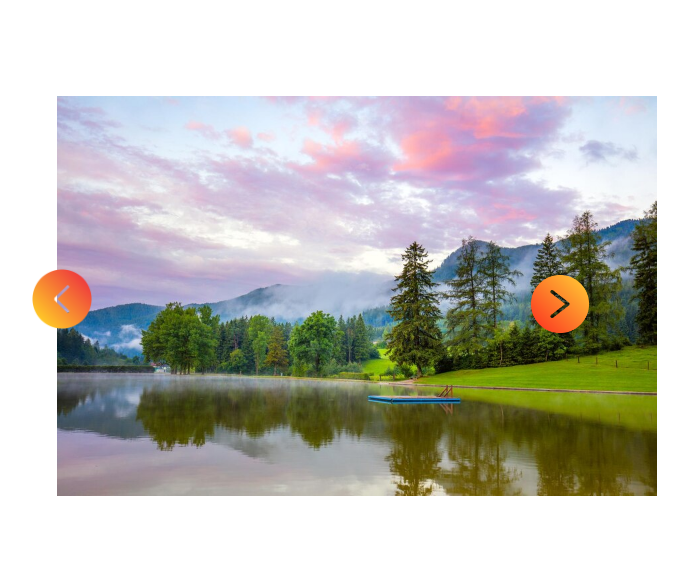
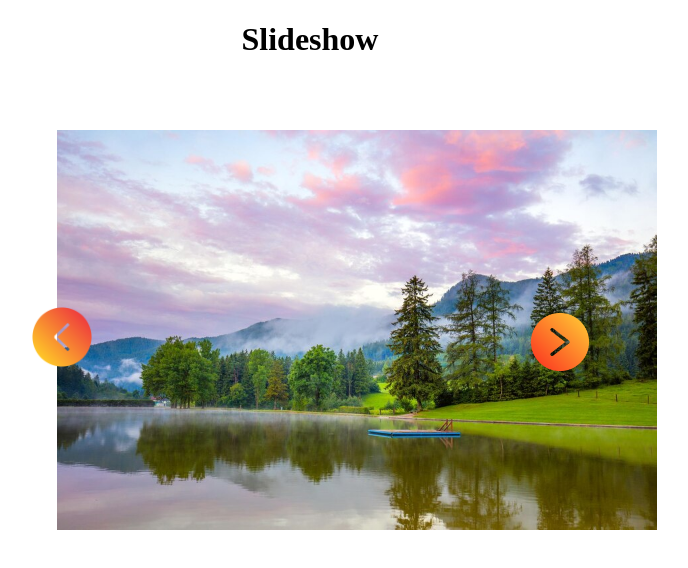
Before and after one commit to ritikshaingle-9/Slideshow, a plain HTML site: page index.html in a window 1280 px wide. Shown: the top 568 px of the page, without its empty margins (330-1018 px from the left). Drawn offline with Linux system fonts and the light colour scheme.

Commit message:
images adusted

```diff
--- a/index.html
+++ b/index.html
@@ -7,12 +7,19 @@
     <title>Slideshow</title>
 </head>
 <body>
+    <h1 class="textcenter">Slideshow</h1>
     <div class="container">
-        <img src="./images/img-1.jpg" alt="" class="img">
-        <img src="./images/next.png" alt="" class=" icon next">
-        <img src="./images/back.png" alt="" class=" icon prev">
+        <img src="./images/img-1.jpg" alt="" class="img" id="img-1">
+        <img src="./images/next.png" alt="" class=" icon next" onclick="next()">
+        <img src="./images/back.png" alt="" class=" icon prev" onclick="prev()">
     </div>
 
-    <script ></script>
+    <script>
+        const images=["./images/img-1.jpg",'./images/img-2.jpg','./images/img-3.jpg',"./images/ig-4.jpg","./images/img-5.jpg"];
+        let index= 0;
+        const Slide=document.getElementById('img-1');
+
+
+    </script>
 </body>
 </html>
--- a/style.css
+++ b/style.css
@@ -1,10 +1,13 @@
+.textcenter{
+    text-align: center;
+}
 .container{
     position: relative;
 }
 .img{
     height: 400px;
     width: 600px;
-    margin: 7% 30%;
+    margin: 4% 30%;
     object-fit: cover;
 }
 .icon{
@@ -12,7 +15,7 @@
     width: 60px;
     position: absolute;
     cursor: pointer;
-    transition: 0.3s;
+    transition: 0.2s;
 }
 .next{
     left:67%;
```
